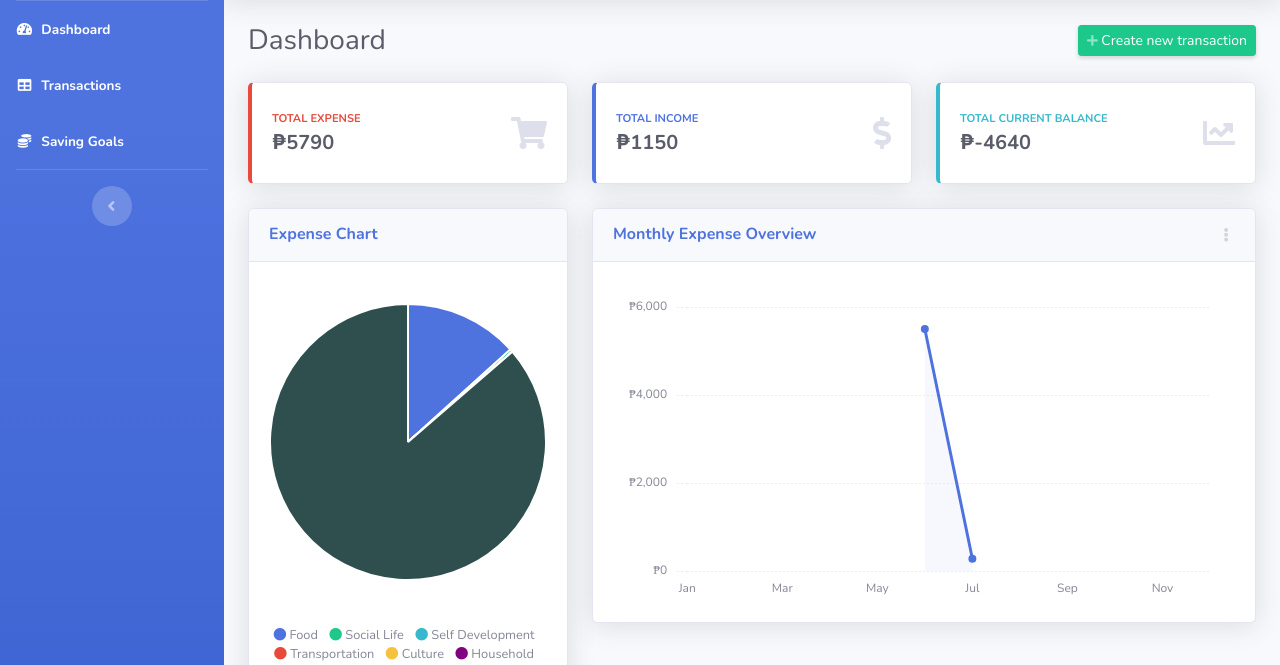
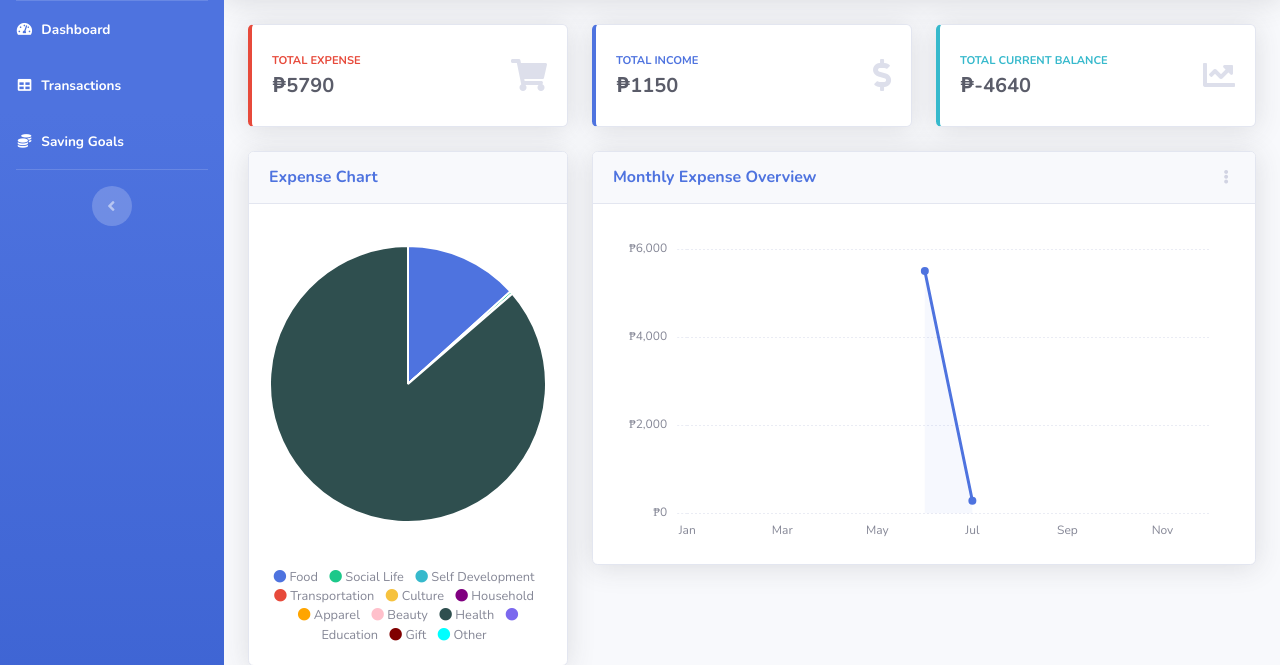
Before and after one commit to 201610030/WebbAppProject, a PHP site: page /WebbAppProject/Dashboard.php in a window 1280 px wide. Shown: the part 70-735 px from the top of the page. Run offline with PHP 8.4, Linux system fonts and the light colour scheme; data comes from the database, SQL or seed files in the repository.

Commit message:
Update Dashboard.php
removed create transaction button

```diff
--- a/Dashboard.php
+++ b/Dashboard.php
@@ -238,13 +238,6 @@ $june_income, $july_income,$august_income, $september_income, $october_income, $
 
 <!-- Begin Page Content -->
 <div class="container-fluid">
-
-    <div class="d-sm-flex align-items-center justify-content-between mb-4">
-        <h1 class="h3 mb-0 text-gray-800">Dashboard</h1>
-        <a href="#" class="d-none d-sm-inline-block btn btn-sm btn-success shadow-sm">
-            <i class="fas fa-plus fa-sm text-white-50"></i> Create new transaction</a>
-    </div>
-
     <!-- Page Heading -->
 
     <div class="row">
```
